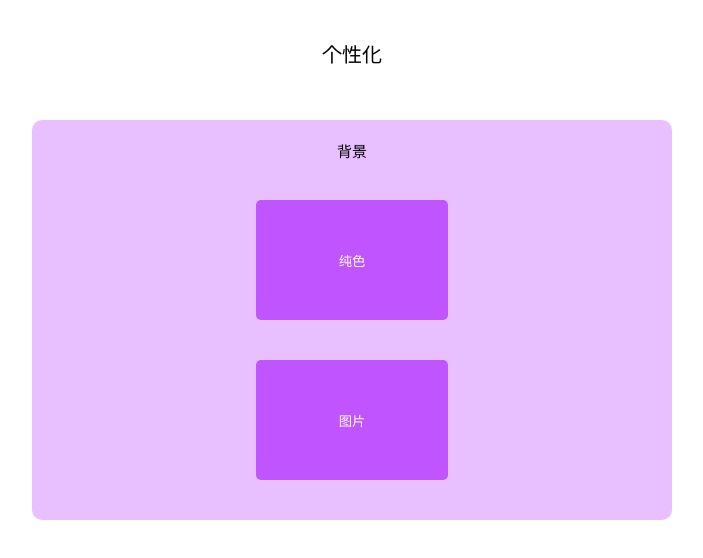
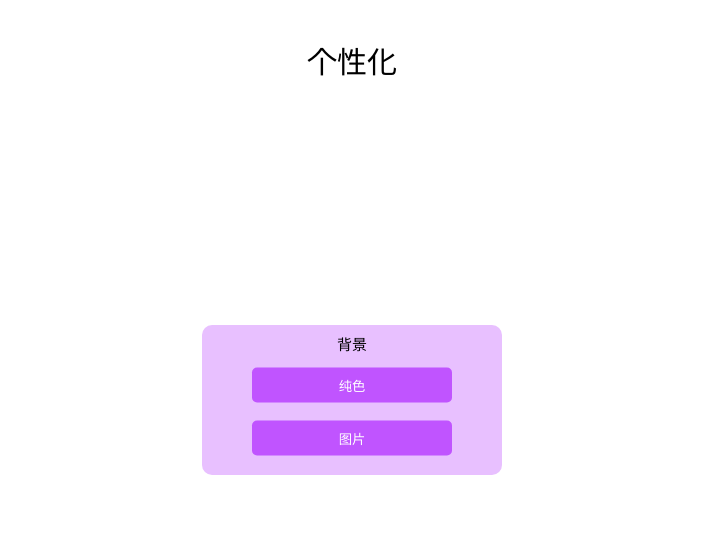
Before and after one commit to T-PageCode/Ghvswebtpc-Desktop, an Electron app: page WebSystem/Gxh.html in a window 1280 px wide. Shown: the whole page, without its empty margins (288-991 px from the left). Drawn offline with Linux system fonts and the light colour scheme.

Commit message:
优化了个性化界面

```diff
--- a/WebSystem/Style/Desktop.css
+++ b/WebSystem/Style/Desktop.css
@@ -121,7 +121,7 @@
     background-color: rgb(233, 196, 255);
 }
 #PAndG:active {
-    background-color: rgb(183, 146, 255);
+    background-color: rgb(204, 179, 255);
 }
 #PAndGDiv {
     position: fixed;
--- a/WebSystem/Style/Gxh.css
+++ b/WebSystem/Style/Gxh.css
@@ -10,7 +10,7 @@ body{
     left: 50%;
     transform: translate(-50%,-50%);
     color: black;
-    font-size: 20px;
+    font-size: 30px;
     font-weight: 200;
 }
 #text2{
@@ -24,11 +24,11 @@ body{
 }
 #btn1{
     position: fixed;
-    top: 35%;
+    top: 40%;
     left: 50%;
     transform: translate(-50%,-50%);
-    width: 30%;
-    height: 30%;
+    width: 200px;
+    height: 35px;
     border: none;
     border-radius: 5px;
     background-color: rgb(192, 84, 255);
@@ -43,8 +43,8 @@ body{
     top: 75%;
     left: 50%;
     transform: translate(-50%,-50%);
-    width: 30%;
-    height: 30%;
+    width: 200px;
+    height: 35px;
     border: none;
     border-radius: 5px;
     background-color: rgb(192, 84, 255);
@@ -56,11 +56,11 @@ body{
 }
 #div_id1{
     position: fixed;
-    top: 40%;
+    top: 50%;
     left: 50%;
     transform: translate(-50%,-50%);
     background-color:rgb(232, 192, 255);
     border-radius: 10px;
-    width: 50%;
-    height: 50%;
+    width: 300px;
+    height: 150px;
 }
```
Also changed, not shown: WebSystem/GxhCs.html (+3 -3 lines), WebSystem/GxhImage.html (+3 -3 lines), package.json (+6 -1 lines).
